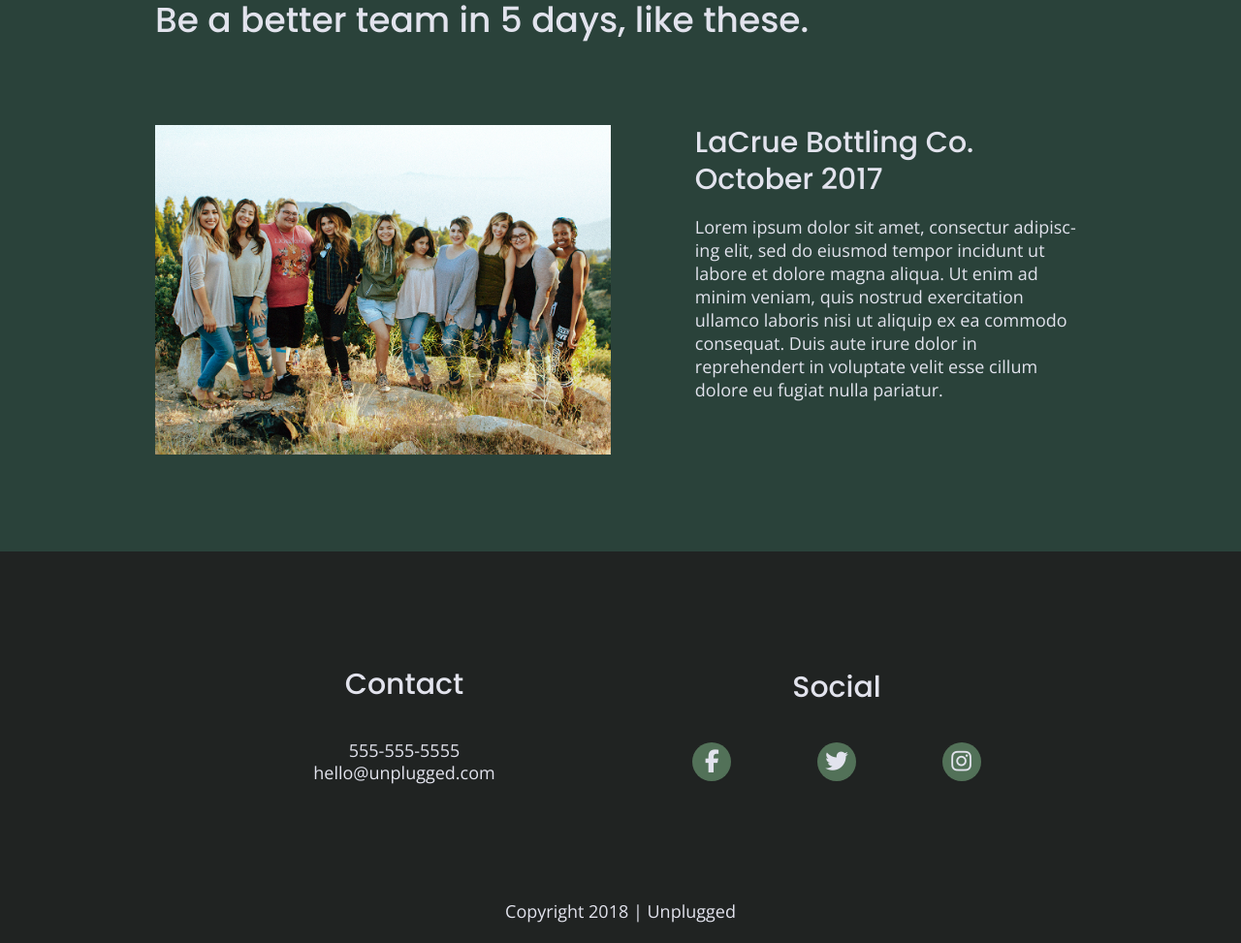
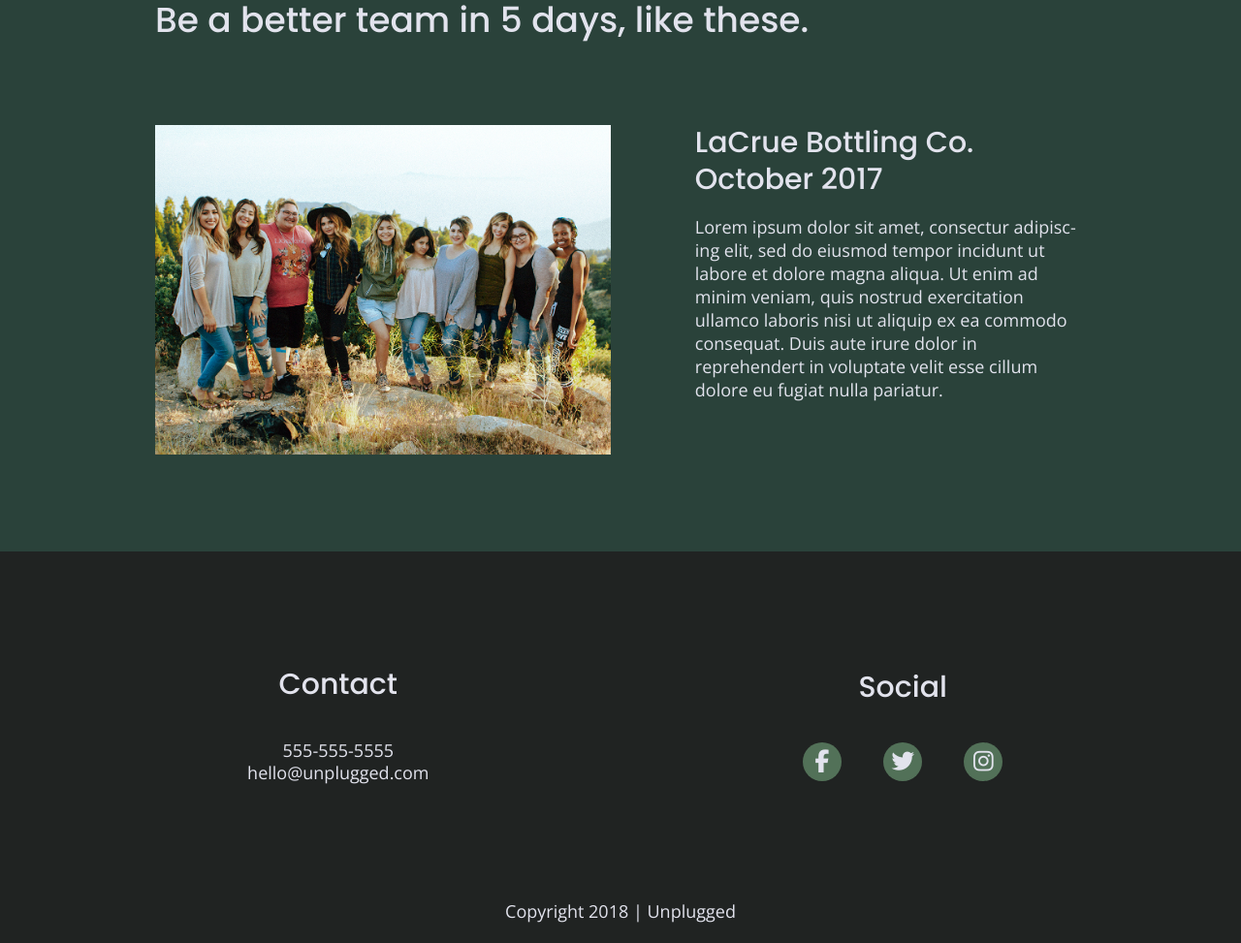
Before and after one commit to NancyStGelais/Unplugged, a website built with Parcel: page index.html in a window 1280 px wide. Shown: the part 1886-2859 px from the top of the page at 97% size. Built offline with nearby package versions, Linux system fonts and the light colour scheme.

Commit message:
Fixed footer spacing on tablet & homepage

```diff
--- a/css/main.css
+++ b/css/main.css
@@ -656,14 +656,12 @@ input[type=button] {
     }
 
     footer .footer-content {
+        width: 100%;
         display: flex;
         justify-content: space-between;
         align-items: center;
         flex-direction: row;
-    }
 
-    footer .contact {
-        margin-bottom: 0;
     }
 
     footer h4 {
@@ -672,12 +670,14 @@ input[type=button] {
     }
 
     footer .contact {
-      padding-right: 30px;
-      width: 100%;
+      margin-bottom: 0;
+      padding-right: 60px;
+      width: 30%;
     }
+
     footer .social {
-      padding-left: 30px;
-      width: 100%;
+
+      width: 45%;
     }
 
     footer p {
@@ -808,6 +808,17 @@ input[type=button] {
       font-size: 1.875em;
     }
 
+    footer .contact {
+      margin-bottom: 0;
+      padding-right: 60px;
+      width: 30%;
+    }
+
+    footer .social {
+      padding-left: 40px;
+      width: 30%;
+    }
+
   /* ==========================================================================
     About Page
     ========================================================================== */
```
